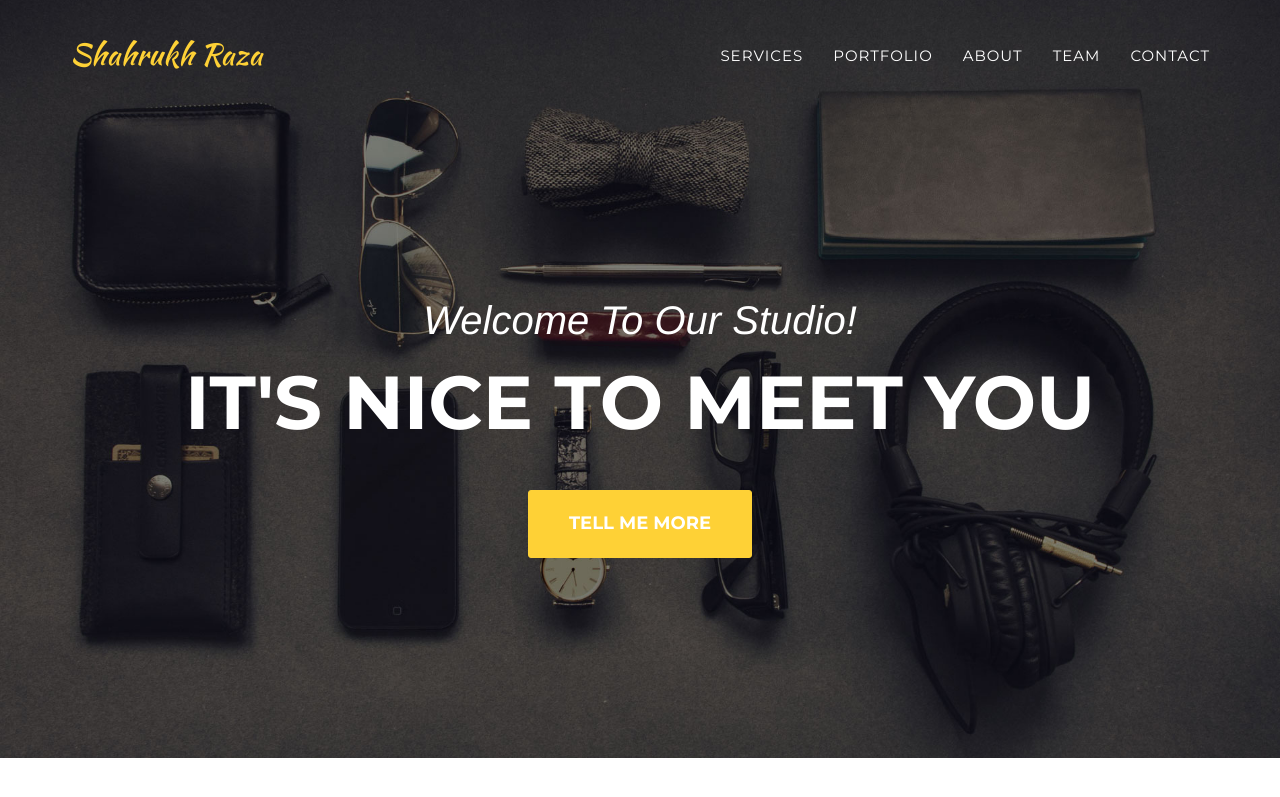
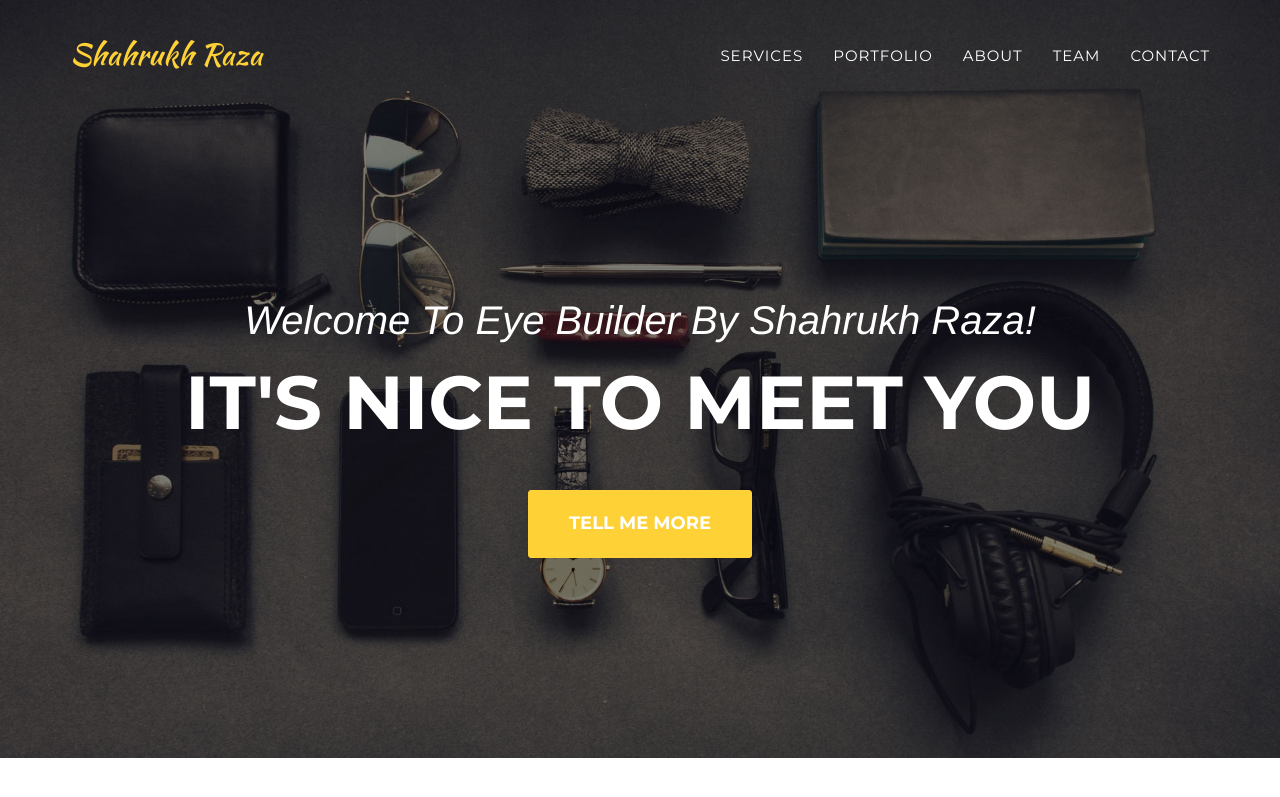
Before and after one commit to eyebuilder/eyebuilder, a Jekyll site: the page built from index.html, in a window 1280 px wide and 900 px high. Shown: the top 797 px of the window. Built offline with Jekyll 4.4.1, drawn with Linux system fonts in a browser that asks for light colours; some web fonts are replaced.

Commit message:
Update header.html

```diff
--- a/_includes/header.html
+++ b/_includes/header.html
@@ -44,7 +44,7 @@
     <header>
         <div class="container">
             <div class="intro-text">
-                <div class="intro-lead-in">Welcome To Our Studio!</div>
+                <div class="intro-lead-in">Welcome To Eye Builder By Shahrukh Raza!</div>
                 <div class="intro-heading">It's Nice To Meet You</div>
                 <a href="#services" class="page-scroll btn btn-xl">Tell Me More</a>
             </div>
```
